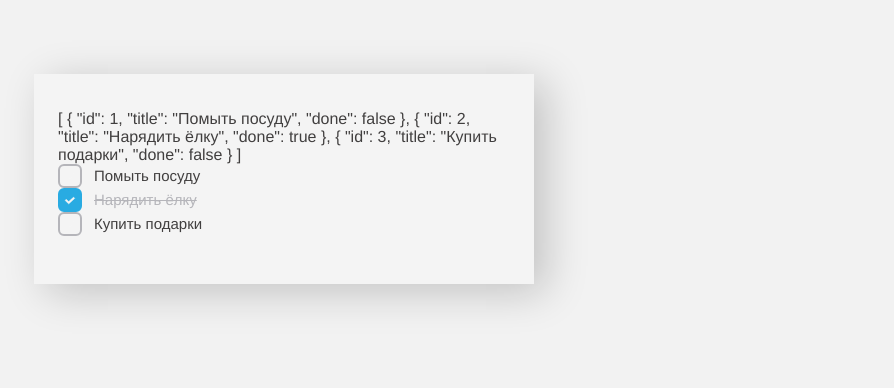
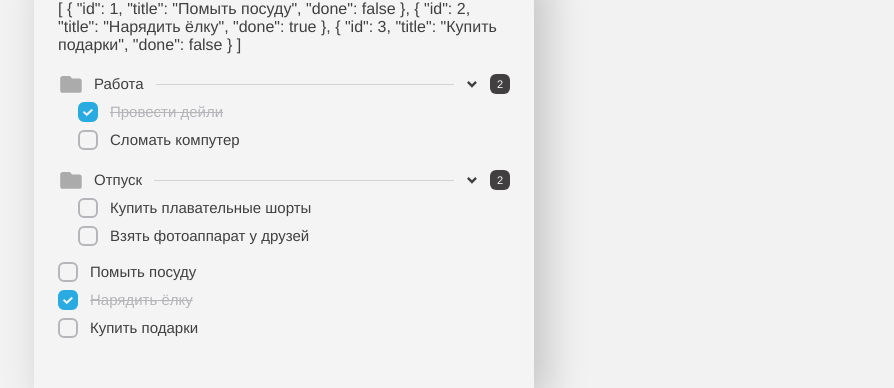
Before and after one commit to keztheslayer/todo-vue3, a Vue app: page / in a window 1280 px wide. Shown: the part 221-609 px from the top of the page, without its empty margins (356-1250 px from the left). Built offline with nearby package versions, Linux system fonts and the light colour scheme.

Commit message:
Folder component basic
Co-authored-by: Dmitriy Avdeev <ADGweb@users.noreply.github.com>

```diff
--- a/src/components/CheckBox.vue
+++ b/src/components/CheckBox.vue
@@ -36,8 +36,8 @@ export default {
     &__label {
         display: block;
         position: relative;
-        height: 24px;
-        width: 24px;
+        height: 20px;
+        width: 20px;
         border-radius: 6px;
         cursor: pointer;
 
--- /dev/null
+++ b/src/components/TodoFolder.vue
@@ -0,0 +1,95 @@
+<template>
+    <div class="folder" >
+        <div class="folder__header">
+            <div class="folder__icon"></div>
+            <div class="folder__title">{{ title }}</div>
+            <button class="folder__expand"></button>
+            <div v-if="items.length > 0" class="folder__counter">{{ items.length }} </div>
+        </div>
+        <div class="folder__items">
+            <todo-item
+                v-for="item in items"
+                :key="item.id"
+                v-bind="item"
+            />
+        </div>
+    </div>
+</template>
+<script>
+import TodoItem from './TodoItem.vue';
+export default {
+    components : {
+        TodoItem
+    },
+    props: {
+        title: String,
+        id: Number,
+        isOpen: Boolean,
+        items: Array
+    },
+}
+</script>
+<style lang="scss">
+@import '../styles/variables.scss';
+.folder {
+    margin: 16px 0;
+
+    &__header {
+        display: flex;
+        align-items: center;
+        margin-top: 20px;
+    }
+
+    &__items {
+        margin-left: 20px;
+    }
+
+    &__icon {
+        width: 24px;
+        height: 18px;
+        background: url('../assets/icons/folder.svg') no-repeat center/contain;
+        margin-right: 12px;
+    }
+
+    &__title {
+        display: flex;
+        flex-grow: 1;
+        align-items: center;
+        color: var(--color-primary);
+        @include font-default();
+
+        &:after {
+            content: '';
+            flex-grow: 1;
+            width: 100%;
+            height: 1px;
+            display: block;
+            margin: 0 12px;
+            background-color: var(--color-ghost);
+            opacity: 0.5;
+        }
+    }
+
+    &__expand {
+        width: 12px;
+        height: 12px;
+        border: none;
+        outline: none;
+        cursor: pointer;
+        background: url('../assets/icons/arrow.svg') no-repeat center/contain;
+    }
+
+    &__counter {
+        width: 20px;
+        height: 20px;
+        border-radius: 6px;
+        background: var(--color-primary);
+        color: var(--color-bg-app);
+        display: flex;
+        justify-content: center;
+        align-items: center;
+        margin-left: 12px;
+        font-size: 11px;
+    }
+}
+</style>
--- a/src/components/TodoItem.vue
+++ b/src/components/TodoItem.vue
@@ -1,6 +1,9 @@
 <template>
     <div class="item">
-        <check-box :modelValue="done" @change="handleItemChange()" />
+        <check-box
+            :modelValue="done"
+            @change="handleItemChange()"
+        />
         <div class="item__title" :class="{'item__title_done': done}">{{ title }}</div>
     </div>
 </template>
@@ -36,6 +39,7 @@ export default {
 .item {
     display: flex;
     align-items: center;
+    margin: 8px 0;
 
     &__title {
         color: var(--color-primary);
--- a/src/components/TodoList.vue
+++ b/src/components/TodoList.vue
@@ -1,29 +1,36 @@
 <template>
     <div class="todo">
         {{ items }}
+        <todo-folder
+            v-for="folder in folders"
+            :key="folder.id"
+            :isOpen="true"
+            v-bind="folder"
+        />
         <todo-item
             v-for="item in items"
             :key="item.id"
-            :title="item.title"
-            :done="item.done"
-            :id="item.id"
+            v-bind="item"
         />
     </div>
 </template>
 <script>
 import getters from '../store/getters';
 import TodoItem from './TodoItem.vue';
+import TodoFolder from './TodoFolder.vue';
 
 export default {
     name: 'TodoList',
     components: {
         TodoItem,
+        TodoFolder,
     },
     setup() {
-        const items = getters.items;
+        const { items, folders } = getters;
 
         return {
             items,
+            folders,
         }
     }
 }
--- a/src/store/getters.js
+++ b/src/store/getters.js
@@ -1,7 +1,8 @@
-import state from './state'
+import state from './state';
 
 const getters = {
     items: state.items,
+    folders: state.folders,
 }
 
 export default getters;
```
Also changed, not shown: src/assets/icons/arrow.svg (added), src/assets/icons/folder.svg (added).
